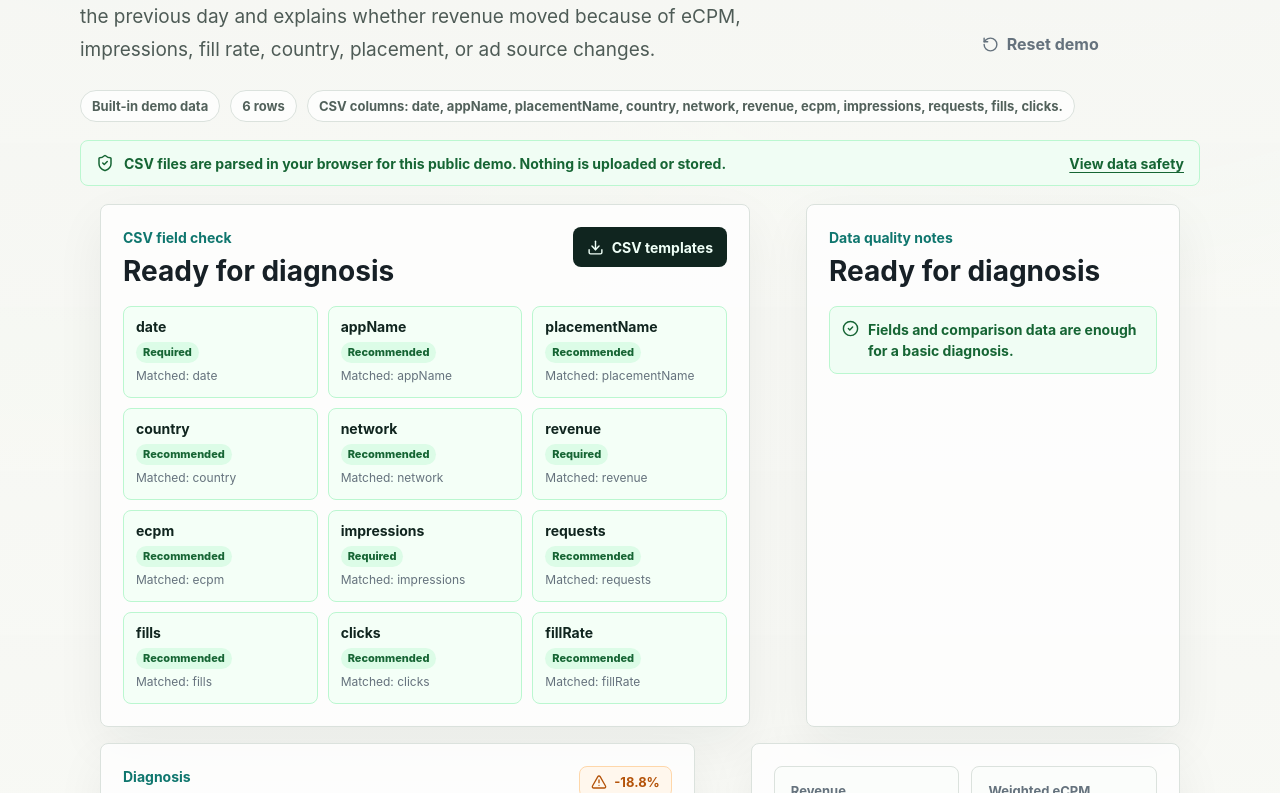
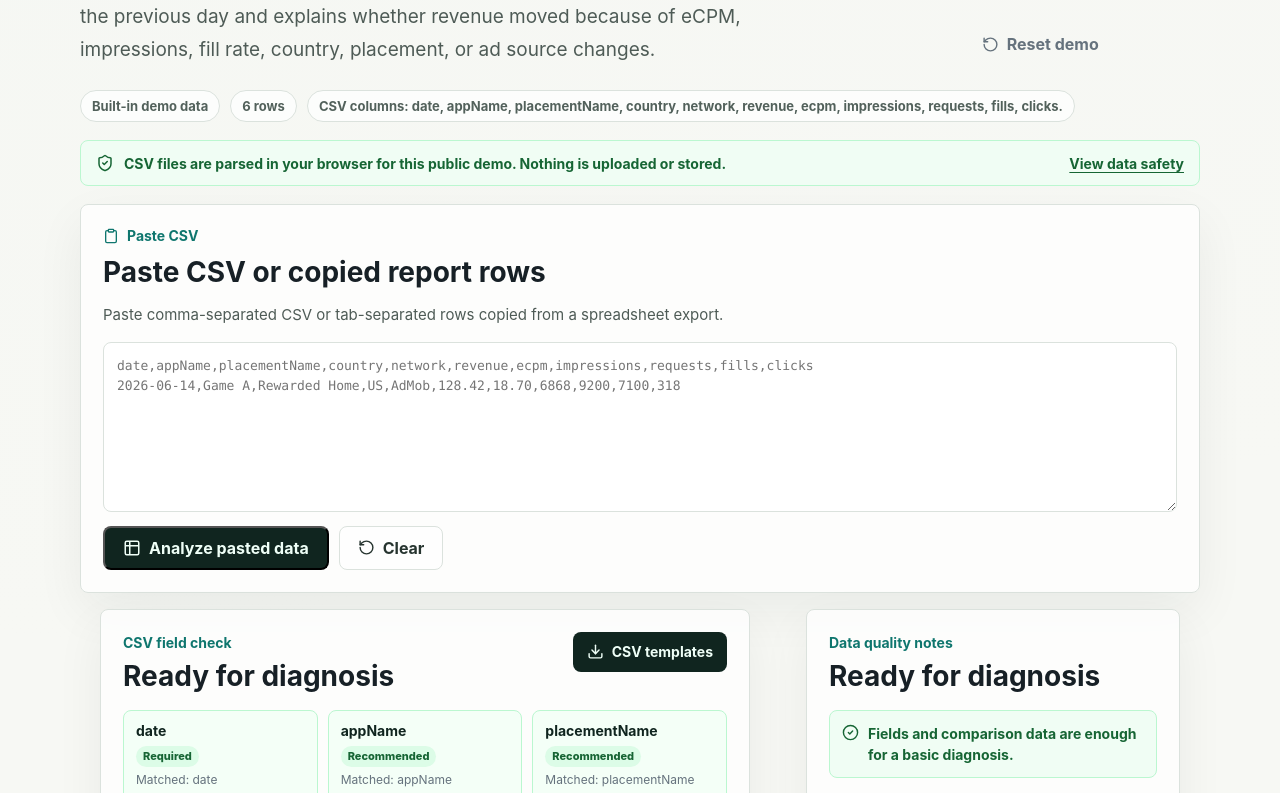
Before and after one commit to X6689/ecpm-bazaar-site, a Next.js app: page /demo in a window 1280 px wide. Shown: the part 432-1225 px from the top of the page. Built offline with nearby package versions, Linux system fonts and the light colour scheme.

Commit message:
Add pasted CSV demo analysis

```diff
--- a/app/demo/page.tsx
+++ b/app/demo/page.tsx
@@ -5,6 +5,7 @@ import {
   AlertTriangle,
   ArrowLeft,
   CheckCircle2,
+  Clipboard,
   Copy,
   Download,
   FileUp,
@@ -170,6 +171,13 @@ const copy = {
     reset: "Reset demo",
     upload: "Upload CSV",
     uploadHelp: "CSV columns: date, appName, placementName, country, network, revenue, ecpm, impressions, requests, fills, clicks.",
+    pasteCsv: "Paste CSV",
+    pasteCsvTitle: "Paste CSV or copied report rows",
+    pasteCsvHelp: "Paste comma-separated CSV or tab-separated rows copied from a spreadsheet export.",
+    pastePlaceholder:
+      "date,appName,placementName,country,network,revenue,ecpm,impressions,requests,fills,clicks\n2026-06-14,Game A,Rewarded Home,US,AdMob,128.42,18.70,6868,9200,7100,318",
+    analyzePastedCsv: "Analyze pasted data",
+    clearPaste: "Clear",
     privacy: "CSV files are parsed in your browser for this public demo. Nothing is uploaded or stored.",
     fieldCheck: "CSV field check",
     dataQuality: "Data quality notes",
@@ -184,6 +192,7 @@ const copy = {
     sourceSample: "Sample CSV loaded",
     sourceDemo: "Built-in demo data",
     sourceUpload: "Uploaded CSV",
+    sourcePaste: "Pasted CSV",
     diagnosis: "Diagnosis",
     headlineStable: "No major revenue drop detected",
     headlineDrop: "Revenue drop detected",
@@ -245,6 +254,13 @@ const copy = {
     reset: "重置演示",
     upload: "上传 CSV",
     uploadHelp: "CSV 字段：date, appName, placementName, country, network, revenue, ecpm, impressions, requests, fills, clicks。",
+    pasteCsv: "粘贴 CSV",
+    pasteCsvTitle: "粘贴 CSV 或报表行",
+    pasteCsvHelp: "可粘贴英文逗号分隔 CSV，也可粘贴从表格导出的制表符分隔行。",
+    pastePlaceholder:
+      "date,appName,placementName,country,network,revenue,ecpm,impressions,requests,fills,clicks\n2026-06-14,Game A,Rewarded Home,US,AdMob,128.42,18.70,6868,9200,7100,318",
+    analyzePastedCsv: "分析粘贴数据",
+    clearPaste: "清空",
     privacy: "这个公开演示只在浏览器本地解析 CSV，不上传、不保存你的文件。",
     fieldCheck: "CSV 字段检查",
     dataQuality: "数据质量提示",
@@ -259,6 +275,7 @@ const copy = {
     sourceSample: "已载入样例 CSV",
     sourceDemo: "内置演示数据",
     sourceUpload: "已上传 CSV",
+    sourcePaste: "已粘贴 CSV",
     diagnosis: "诊断结论",
     headlineStable: "没有发现明显收入下滑",
     headlineDrop: "发现收入下滑",
@@ -350,7 +367,13 @@ function valueFrom(record: Record<CsvField, string>, field: CsvField) {
   return record[field] ?? "";
 }
 
-function parseCsvLine(line: string) {
+function detectDelimiter(headerLine: string) {
+  const tabCount = headerLine.split("\t").length;
+  const commaCount = headerLine.split(",").length;
+  return tabCount > commaCount ? "\t" : ",";
+}
+
+function parseCsvLine(line: string, delimiter = ",") {
   const values: string[] = [];
   let current = "";
   let inQuotes = false;
@@ -360,7 +383,7 @@ function parseCsvLine(line: string) {
       inQuotes = !inQuotes;
       continue;
     }
-    if (char === "," && !inQuotes) {
+    if (char === delimiter && !inQuotes) {
       values.push(current.trim());
       current = "";
       continue;
@@ -378,7 +401,8 @@ function parseCsv(text: string): ParseCsvResult {
     .map((line) => line.trim())
     .filter(Boolean);
 
-  const headers = parseCsvLine(lines[0] ?? "").map((header) => header.trim());
+  const delimiter = detectDelimiter(lines[0] ?? "");
+  const headers = parseCsvLine(lines[0] ?? "", delimiter).map((header) => header.trim());
   const fieldMap = buildFieldMap(headers);
   const missingRequired = requiredFields.filter((field) => !fieldMap.has(field));
   if (missingRequired.length) {
@@ -386,7 +410,7 @@ function parseCsv(text: string): ParseCsvResult {
   }
 
   const rows = lines.slice(1).map((line, index) => {
-    const values = parseCsvLine(line);
+    const values = parseCsvLine(line, delimiter);
     const record = Object.fromEntries(displayFields.map((field) => [field, ""])) as Record<CsvField, string>;
 
     headers.forEach((header, columnIndex) => {
@@ -584,14 +608,16 @@ export default function DemoPage() {
   const [rows, setRows] = useState<MetricRow[]>(demoRows);
   const [fieldStatuses, setFieldStatuses] = useState<FieldStatus[]>(createFieldStatuses());
   const [csvIssues, setCsvIssues] = useState<IssueKey[]>([]);
-  const [source, setSource] = useState<"demo" | "sample" | "upload">("demo");
+  const [source, setSource] = useState<"demo" | "sample" | "upload" | "paste">("demo");
   const [error, setError] = useState("");
+  const [pastedCsv, setPastedCsv] = useState("");
   const [copied, setCopied] = useState(false);
   const [copiedResult, setCopiedResult] = useState(false);
   const [manualCopyText, setManualCopyText] = useState("");
   const t = copy[lang];
   const report = useMemo(() => diagnose(rows), [rows]);
-  const sourceLabel = source === "upload" ? t.sourceUpload : source === "sample" ? t.sourceSample : t.sourceDemo;
+  const sourceLabel =
+    source === "upload" ? t.sourceUpload : source === "paste" ? t.sourcePaste : source === "sample" ? t.sourceSample : t.sourceDemo;
   const dataIssues = useMemo(() => {
     const issues = new Set(csvIssues);
     if (rows.length > 0 && report.previousDate && report.currentDate && !report.largestDrop) {
@@ -652,6 +678,21 @@ export default function DemoPage() {
       setCsvIssues(parsed.issues);
       setSource("upload");
       setError("");
+      setManualCopyText("");
+    } catch {
+      setError(t.parseError);
+    }
+  }
+
+  function analyzePastedCsv() {
+    try {
+      const parsed = parseCsv(pastedCsv);
+      setRows(parsed.rows);
+      setFieldStatuses(parsed.fields);
+      setCsvIssues(parsed.issues);
+      setSource("paste");
+      setError("");
+      setManualCopyText("");
     } catch {
       setError(t.parseError);
     }
@@ -664,6 +705,8 @@ export default function DemoPage() {
     setCsvIssues(parsed.issues);
     setSource("sample");
     setError("");
+    setPastedCsv(sampleCsv);
+    setManualCopyText("");
   }
 
   function resetDemo() {
@@ -672,6 +715,8 @@ export default function DemoPage() {
     setCsvIssues([]);
     setSource("demo");
     setError("");
+    setPastedCsv("");
+    setManualCopyText("");
   }
 
   async function copyDemoLink() {
@@ -763,6 +808,35 @@ export default function DemoPage() {
         <a href="../privacy/">{lang === "zh" ? "查看数据安全说明" : "View data safety"}</a>
       </section>
       {error ? <p className="demo-error">{error}</p> : null}
+
+      <section className="demo-panel paste-panel" aria-label={t.pasteCsv}>
+        <div className="demo-panel-header">
+          <div>
+            <p className="section-label">
+              <Clipboard size={16} aria-hidden="true" />
+              {t.pasteCsv}
+            </p>
+            <h2>{t.pasteCsvTitle}</h2>
+          </div>
+        </div>
+        <p>{t.pasteCsvHelp}</p>
+        <textarea
+          aria-label={t.pasteCsvTitle}
+          placeholder={t.pastePlaceholder}
+          value={pastedCsv}
+          onChange={(event) => setPastedCsv(event.target.value)}
+        />
+        <div className="paste-actions">
+          <button className="primary-action" type="button" onClick={analyzePastedCsv}>
+            <Table2 size={18} aria-hidden="true" />
+            {t.analyzePastedCsv}
+          </button>
+          <button className="secondary-action" type="button" onClick={() => setPastedCsv("")}>
+            <RotateCcw size={17} aria-hidden="true" />
+            {t.clearPaste}
+          </button>
+        </div>
+      </section>
 
       <section className="demo-assist-grid" aria-label={lang === "zh" ? "CSV 检查" : "CSV checks"}>
         <article className="demo-panel field-check-panel">
--- a/app/globals.css
+++ b/app/globals.css
@@ -908,6 +908,7 @@ p {
 .metric-panel,
 .data-panel,
 .breakdown-panel,
+.paste-panel,
 .field-check-panel,
 .quality-panel {
   padding: 22px;
@@ -940,6 +941,48 @@ p {
   font-size: 14px;
   font-weight: 750;
   white-space: nowrap;
+}
+
+.paste-panel {
+  display: grid;
+  gap: 14px;
+  margin-bottom: 16px;
+}
+
+.paste-panel .demo-panel-header {
+  margin-bottom: 0;
+}
+
+.paste-panel > p {
+  max-width: 760px;
+  color: #4e5b56;
+  font-size: 15px;
+  line-height: 1.7;
+}
+
+.paste-panel textarea {
+  width: 100%;
+  min-height: 170px;
+  resize: vertical;
+  padding: 13px;
+  border: 1px solid var(--line);
+  border-radius: 8px;
+  background: #ffffff;
+  color: var(--ink);
+  font-family: ui-monospace, SFMono-Regular, Consolas, "Liberation Mono", monospace;
+  font-size: 13px;
+  line-height: 1.55;
+}
+
+.paste-actions {
+  display: flex;
+  flex-wrap: wrap;
+  gap: 10px;
+}
+
+.paste-actions .primary-action,
+.paste-actions .secondary-action {
+  cursor: pointer;
 }
 
 .diagnosis-badge {
@@ -1775,6 +1818,8 @@ p {
   .resource-cta .primary-action,
   .resource-cta .secondary-action,
   .copy-actions .primary-action,
+  .paste-actions .primary-action,
+  .paste-actions .secondary-action,
   .copy-action-button {
     width: 100%;
   }
```
Also changed, not shown: 1 other file (tests, documents, lock files or other folders).
